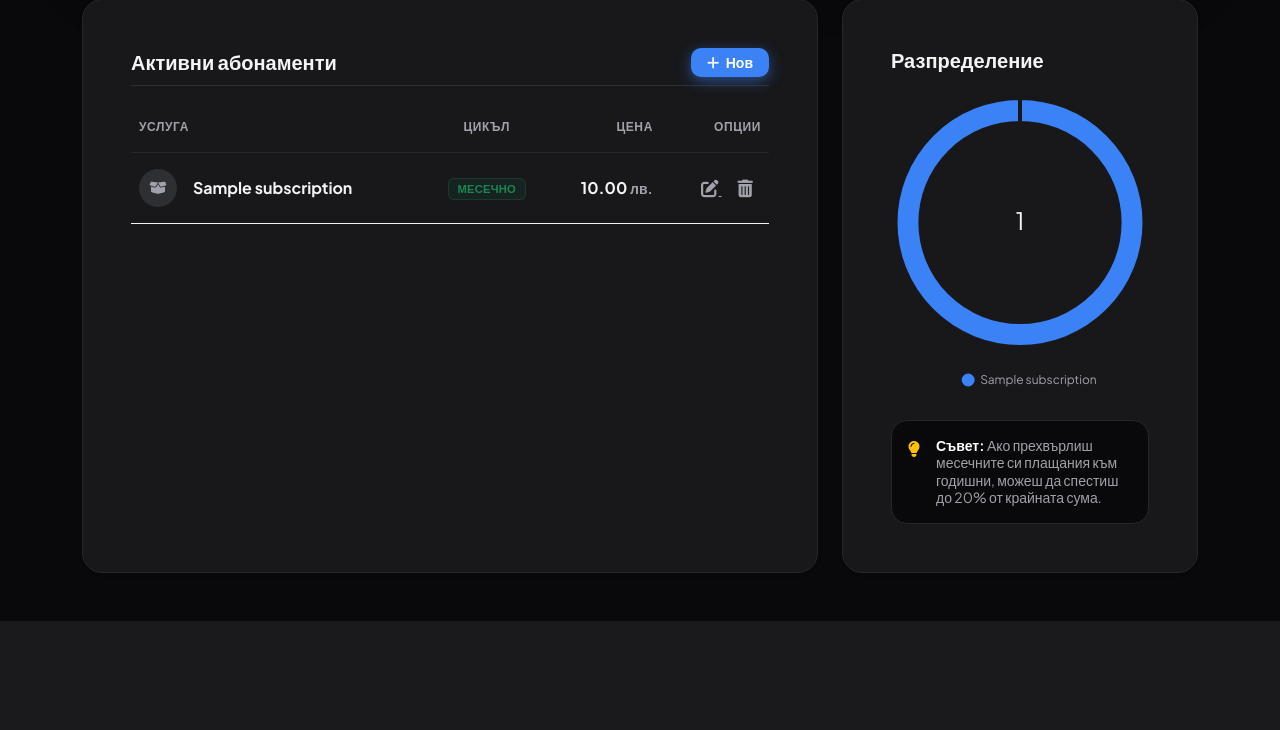
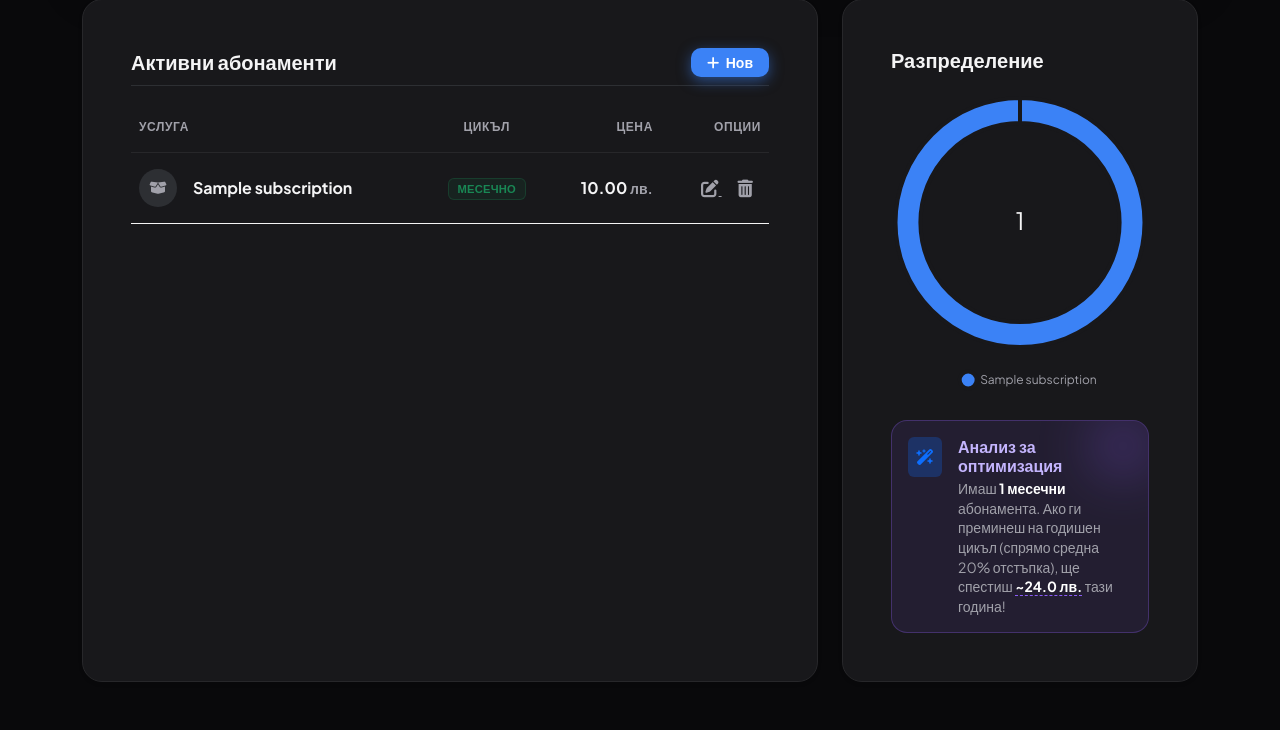
Before and after one commit to Yusein44/Subscription_tracker_app26_django, a Django app: page /dashboard/ in a window 1280 px wide. Shown: the part 468-1198 px from the top of the page. Before the commit the page ends 1089 px from the top, so only its background shows below. Run offline with Django 5.2, Linux system fonts and the light colour scheme; a user stored in the database is signed in; tables that the repository leaves empty hold one stand-in row (values such as "Sample post").

Commit message:
feat: add gamification trophy and smart savings analyzer

```diff
--- a/subscriptions/templates/subscriptions/dashboard.html
+++ b/subscriptions/templates/subscriptions/dashboard.html
@@ -59,6 +59,23 @@
 </div>
 
 <div class="row g-4">
+    {% if saved_monthly > 0 %}
+<div class="col-12 mb-4">
+    <div class="card border-0 shadow-lg" style="background: linear-gradient(135deg, rgba(245, 158, 11, 0.1) 0%, rgba(217, 119, 6, 0.2) 100%); border-left: 4px solid #f59e0b !important; border-radius: 16px;">
+        <div class="card-body p-3 p-md-4 d-flex align-items-center gap-4">
+            <div class="bg-warning bg-opacity-25 rounded-circle d-flex align-items-center justify-content-center flex-shrink-0" style="width: 60px; height: 60px;">
+                <i class="fa-solid fa-trophy text-warning fs-3 animate__animated animate__tada animate__infinite animate__slower"></i>
+            </div>
+            <div>
+                <h5 class="fw-extrabold text-warning mb-1">Ти си финансов нинджа! 🥷</h5>
+                <p class="text-muted mb-0 small" style="font-size: 0.9rem;">
+                    Като прекрати <strong class="text-white">{{ canceled_count }}</strong> ненужни абонамента, ти започна да спестяваш по <strong class="text-warning fs-5">{{ saved_monthly }} лв.</strong> всеки месец. Продължавай в същия дух!
+                </p>
+            </div>
+        </div>
+    </div>
+</div>
+{% endif %}
     <div class="col-xl-8">
         <div class="card shadow-sm h-100">
             <div class="card-body p-4 p-md-5">
@@ -133,13 +150,24 @@
                     <canvas id="expensesChart"></canvas>
                 </div>
 
-                <div class="mt-4 p-3 rounded-4 border" style="background-color: #09090b; border-color: #27272a !important;">
-                    <div class="d-flex align-items-start gap-3">
-                        <i class="fa-solid fa-lightbulb text-warning mt-1"></i>
-                        <p class="small text-muted mb-0 lh-sm">
-                            <strong class="text-white">Съвет:</strong> Ако прехвърлиш месечните си плащания към годишни, можеш да спестиш до 20% от крайната сума.
-                        </p>
-                    </div>
+        {% if monthly_subs_count > 0 %}
+        <div class="mt-4 p-3 rounded-4 border position-relative overflow-hidden" style="background: rgba(139, 92, 246, 0.1); border-color: rgba(139, 92, 246, 0.3) !important;">
+            <div class="position-absolute top-0 end-0 rounded-circle" style="width: 50px; height: 50px; background: #8b5cf6; filter: blur(30px); opacity: 0.5;"></div>
+
+            <div class="d-flex align-items-start gap-3 position-relative z-1">
+                <div class="bg-primary bg-opacity-25 rounded p-2 text-primary">
+                    <i class="fa-solid fa-wand-magic-sparkles"></i>
+                </div>
+                <div>
+                    <h6 class="fw-bold mb-1" style="color: #c4b5fd;">Анализ за оптимизация</h6>
+                    <p class="small mb-0" style="color: #a1a1aa; line-height: 1.4;">
+                        Имаш <strong class="text-white">{{ monthly_subs_count }} месечни</strong> абонамента. Ако ги преминеш на годишен цикъл (спрямо средна 20% отстъпка), ще спестиш
+                        <strong class="text-white" style="border-bottom: 1px dashed #8b5cf6;">~{{ potential_savings }} лв.</strong> тази година!
+                    </p>
+                </div>
+                </div>
+            </div>
+            {% endif %}
                 </div>
             </div>
         </div>
--- a/subscriptions/views.py
+++ b/subscriptions/views.py
@@ -28,6 +28,14 @@ def dashboard(request):
         else:
             total_monthly += sub.price / 12
 
+    canceled_subs = Subscription.objects.filter(user=request.user, is_active=False)
+    saved_monthly = 0
+    for sub in canceled_subs:
+        if sub.billing_cycle == 'monthly':
+            saved_monthly += sub.price
+        else:
+            saved_monthly += sub.price / 12
+
     profile, created = UserProfile.objects.get_or_create(user=request.user)
     budget = profile.monthly_budget
 
@@ -36,6 +44,13 @@ def dashboard(request):
     else:
         percent = 0
 
+    potential_savings = 0
+    monthly_subs_count = 0
+    for sub in subscriptions:
+        if sub.billing_cycle == 'monthly':
+            yearly_cost = float(sub.price) * 12
+            potential_savings += yearly_cost * 0.20
+            monthly_subs_count += 1
     context = {
         'subscriptions': subscriptions,
         'total_monthly': round(total_monthly, 2),
@@ -45,6 +60,10 @@ def dashboard(request):
         'chart_labels': [sub.name for sub in subscriptions],
         'chart_data': [float(sub.price) if sub.billing_cycle == 'monthly' else float(sub.price / 12) for sub in
                        subscriptions],
+        'saved_monthly': round(saved_monthly, 2),
+        'canceled_count': canceled_subs.count(),
+        'potential_savings': round(potential_savings, 2),
+        'monthly_subs_count': monthly_subs_count,
     }
 
     return render(request, 'subscriptions/dashboard.html', context)
```
